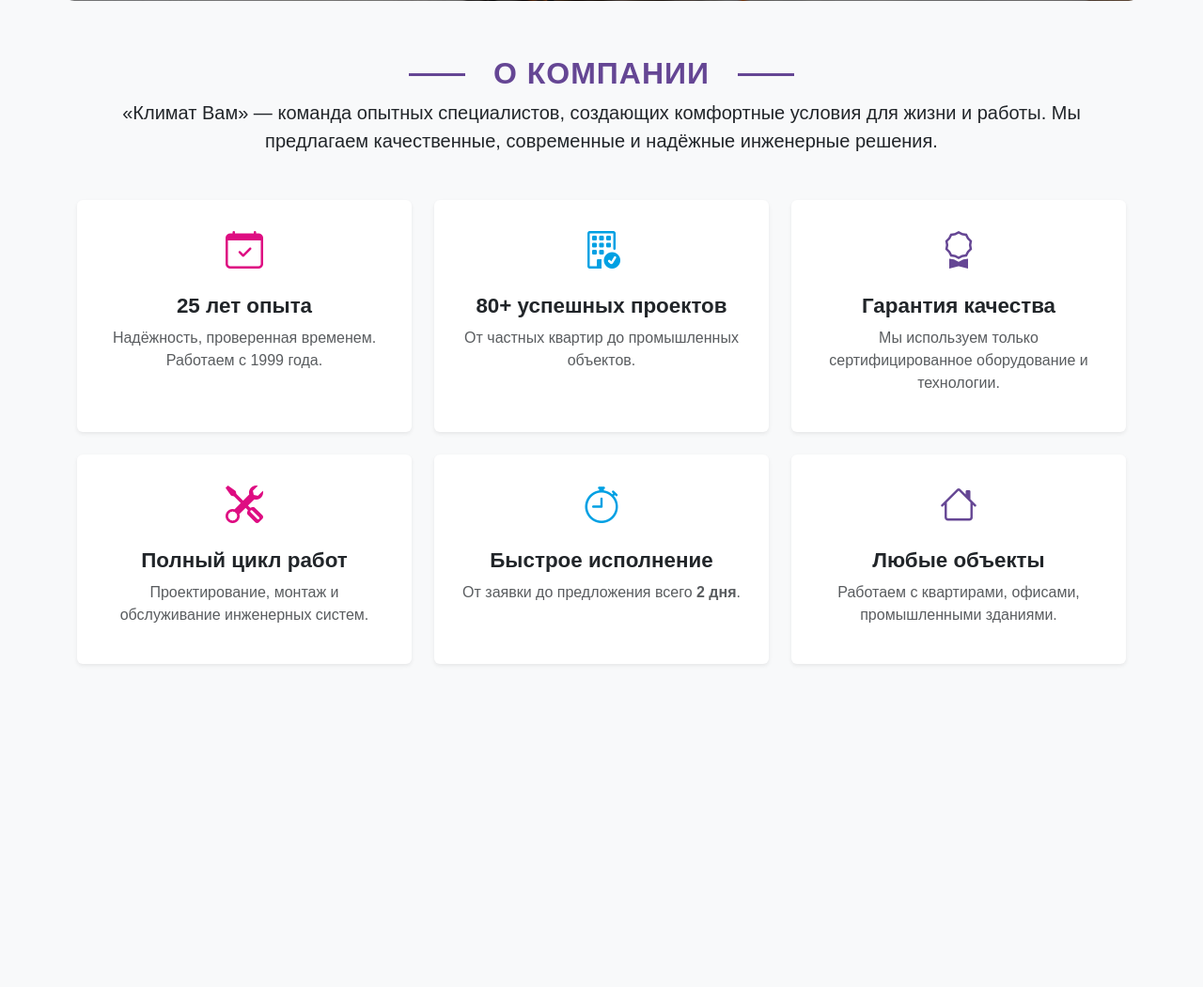
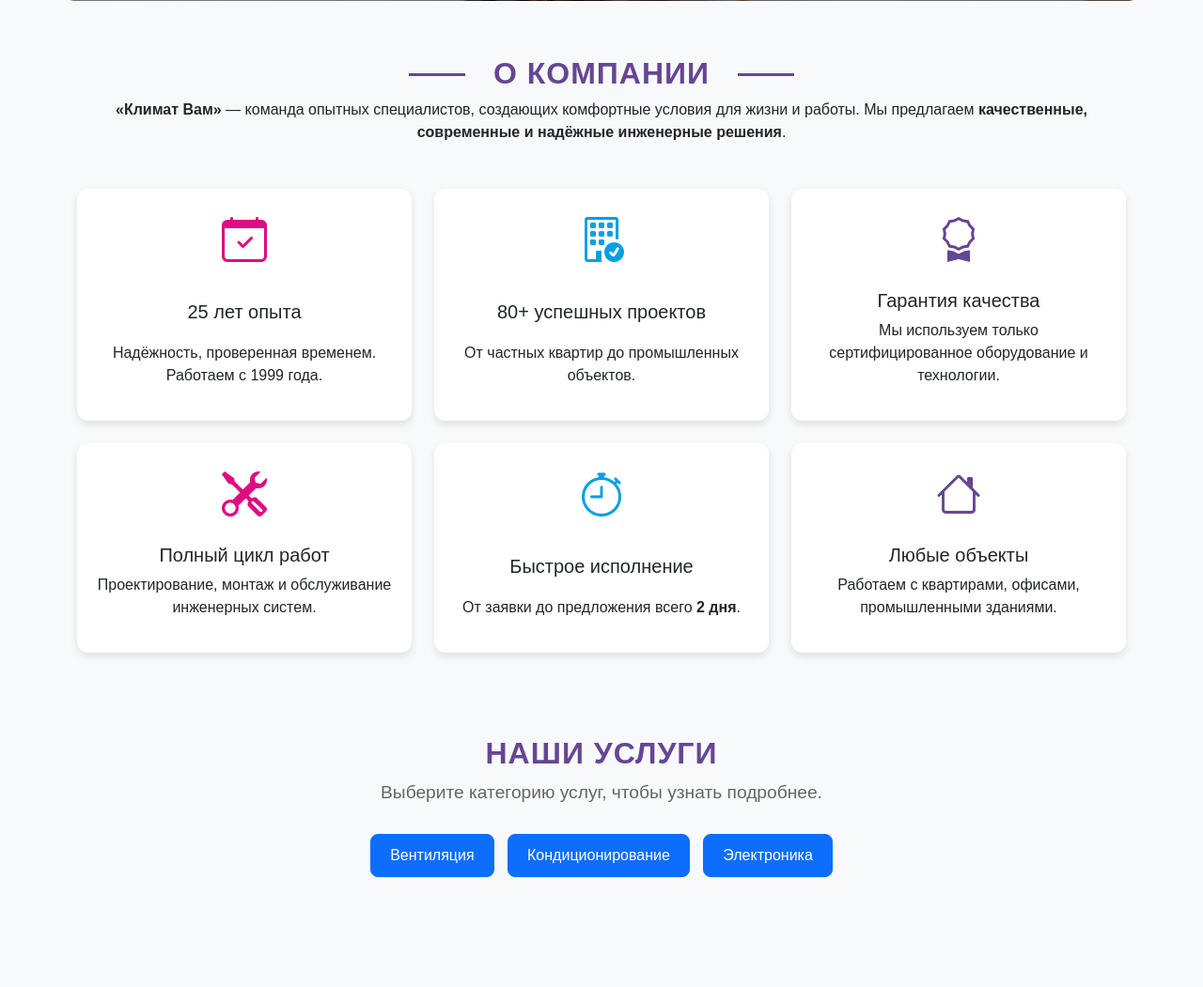
Before and after one commit to cofedish/klimat-ne-vam, a Flask app: page / in a window 1280 px wide. Shown: the part 775-1826 px from the top of the page at 94% size. Before the commit the page ends 1483 px from the top, so only its background shows below. Run offline with Flask 3, Linux system fonts and the light colour scheme.

Commit message:
Мало мальски рабочие услуги

```diff
--- a/static/css/about_company.css
+++ b/static/css/about_company.css
@@ -1,10 +1,4 @@
-/* Основные стили */
-body {
-  font-family: Arial, sans-serif;
-  background-color: #f8f9fa;
-}
-
-.section-title {
+#about .about-title {
   color: #654694;
   font-weight: bold;
   text-transform: uppercase;
@@ -15,8 +9,8 @@ body {
   padding: 0 20px;
 }
 
-.section-title::before,
-.section-title::after {
+#about .about-title::before,
+#about .about-title::after {
   content: "";
   position: absolute;
   top: 50%;
@@ -25,44 +19,42 @@ body {
   background-color: #654694;
 }
 
-.section-title::before {
+#about .about-title::before {
   left: -70px;
 }
 
-.section-title::after {
+#about .about-title::after {
   right: -70px;
 }
 
-.fact-card h5 {
-  font-size: 1.4rem;
+/* Выровняем высоту и ширину карточек */
+#about .row .col-md-4 {
+  display: flex;
+  flex-grow: 1; /* Равномерное распределение колонок */
 }
 
-.fact-card p {
-  flex-grow: 1;
-  /* Заполняет оставшееся пространство */
+#about .about-card {
+  background: white;
+  border-radius: 12px;
+  box-shadow: 0 4px 8px rgba(0, 0, 0, 0.1);
+  padding: 20px;
+  transition: transform 0.3s ease, box-shadow 0.3s ease;
+  display: flex;
+  flex-direction: column;
+  justify-content: space-between; /* Равномерное распределение */
+  height: 100%; /* Одинаковая высота */
+  width: 100%; /* Одинаковая ширина */
 }
 
-
-/* Анимация карточек */
-.fact-card {
-  transition: transform 0.3s ease, box-shadow 0.3s ease;
-  cursor: pointer;
-  display: flex;
-  flex-direction: column;
-  align-items: center;
-  text-align: center;
-  height: 100%;
-  /* Одинаковая высота */
-}
-
-.fact-card:hover {
+#about .about-card:hover {
   transform: translateY(-8px);
   box-shadow: 0 8px 16px rgba(0, 0, 0, 0.2);
 }
 
-.fact-card p {
-  flex-grow: 1;
-  /* Заполняет оставшееся пространство */
+/* Иконки */
+#about .about-icon {
+  font-size: 3rem;
+  margin-bottom: 15px;
 }
 
 /* Цвета иконок */
@@ -77,39 +69,3 @@ body {
 .icon-purple {
   color: #654694;
 }
-
-/* Анимация появления */
-.fade-in {
-    opacity: 0;
-    transform: translateY(20px);
-    transition: opacity 0.6s ease-out, transform 0.6s ease-out;
-}
-
-.fade-in.animate {
-    opacity: 1;
-    transform: translateY(0);
-}
-
-@media (max-width: 768px) {
-    .fact-card {
-        padding: 20px;
-    }
-}
-
-@media (max-width: 576px) {
-    .fact-card {
-        margin-bottom: 20px;
-    }
-}
-
-@keyframes fadeInUp {
-  from {
-    opacity: 0;
-    transform: translateY(30px);
-  }
-
-  to {
-    opacity: 1;
-    transform: translateY(0);
-  }
-}
--- /dev/null
+++ b/static/css/services.css
@@ -0,0 +1,61 @@
+/* Раздел "Услуги" */
+.services {
+    font-family: Arial, sans-serif;
+    background-color: #f8f9fa;
+    padding: 40px 0;
+  }
+
+  .services-title {
+    color: #654694;
+    font-weight: bold;
+    text-transform: uppercase;
+    letter-spacing: 1px;
+    font-size: 2rem;
+    position: relative;
+    display: inline-block;
+    padding: 0 20px;
+  }
+
+  .services-description {
+    font-size: 1.2rem;
+    color: #666;
+  }
+
+  /* Стили кнопок */
+  .service-btn {
+    margin: 5px;
+    padding: 10px 20px;
+    font-size: 1rem;
+    border-radius: 8px;
+    transition: all 0.3s ease;
+  }
+
+  .service-btn:hover {
+    background-color: #654694;
+    color: white;
+  }
+
+  /* Стили карточек */
+  .service-card {
+    margin-top: 20px;
+  }
+
+  .service-card .card {
+    border: none;
+    border-radius: 12px;
+    overflow: hidden;
+    transition: transform 0.3s ease, box-shadow 0.3s ease;
+  }
+
+  .service-card .card:hover {
+    transform: translateY(-8px);
+    box-shadow: 0 8px 16px rgba(0, 0, 0, 0.2);
+  }
+
+  .service-card img {
+    width: 100%;
+    height: 200px;
+    object-fit: cover;
+    border-top-left-radius: 12px;
+    border-top-right-radius: 12px;
+  }
--- a/static/js/script.js
+++ b/static/js/script.js
@@ -33,3 +33,57 @@ document.addEventListener("DOMContentLoaded", function () {
     observer.observe(el);
   });
 });
+
+
+document.addEventListener("DOMContentLoaded", function () {
+  const services = {
+      ventilation: [
+          { image: "static/images/ventilation1.jpg", title: "Монтаж систем вентиляции" },
+          { image: "static/images/ventilation2.jpg", title: "Очистка и обслуживание" },
+          { image: "static/images/ventilation3.jpg", title: "Проектирование вентиляции" }
+      ],
+      conditioning: [
+          { image: "static/images/conditioning1.jpg", title: "Установка кондиционеров" },
+          { image: "static/images/conditioning2.jpg", title: "Обслуживание и ремонт" },
+          { image: "static/images/conditioning3.jpg", title: "Заправка фреоном" }
+      ],
+      electronics: [
+          { image: "static/images/electronics1.jpg", title: "Штробирование" },
+          { image: "static/images/electronics2.jpg", title: "Установка ламп" },
+          { image: "static/images/electronics3.jpg", title: "Установка датчиков" }
+      ]
+  };
+
+  const buttons = document.querySelectorAll(".service-btn");
+  const container = document.querySelector(".service-cards-container");
+
+  buttons.forEach(button => {
+      button.addEventListener("click", function () {
+          const category = this.getAttribute("data-category");
+
+          // Очищаем контейнер перед добавлением новых карточек
+          container.innerHTML = "";
+
+          // Добавляем новые карточки
+          services[category].forEach((service, index) => {
+              const card = document.createElement("div");
+              card.classList.add("col-md-4", "service-card");
+              card.setAttribute("data-aos", "fade-up");
+              card.setAttribute("data-aos-delay", index * 100); // Анимация с задержкой
+
+              card.innerHTML = `
+                  <div class="card shadow-sm">
+                      <img src="${service.image}" class="card-img-top" alt="${service.title}">
+                      <div class="card-body text-center">
+                          <h5 class="card-title">${service.title}</h5>
+                      </div>
+                  </div>
+              `;
+              container.appendChild(card);
+          });
+
+          // Инициализируем AOS заново для новой анимации
+          AOS.init();
+      });
+  });
+});
--- a/templates/index.html
+++ b/templates/index.html
@@ -1,17 +1,27 @@
 <!DOCTYPE html>
 <html lang="ru">
-
   <head>
     <meta charset="UTF-8" />
     <meta name="viewport" content="width=device-width, initial-scale=1.0" />
     <title>Навигация и карусель</title>
-    <!-- Подключаем Bootstrap CSS -->
-    <link href="https://cdn.jsdelivr.net/npm/bootstrap@5.3.3/dist/css/bootstrap.min.css" rel="stylesheet" />
-    <link rel="stylesheet" href="https://cdn.jsdelivr.net/npm/bootstrap-icons/font/bootstrap-icons.css" />
+
+    <!-- Подключаем Bootstrap и AOS -->
+    <link
+      href="https://cdn.jsdelivr.net/npm/bootstrap@5.3.3/dist/css/bootstrap.min.css"
+      rel="stylesheet"
+    />
+    <link
+      rel="stylesheet"
+      href="https://cdn.jsdelivr.net/npm/bootstrap-icons/font/bootstrap-icons.css"
+    />
+    <link rel="stylesheet" href="https://unpkg.com/aos@2.3.1/dist/aos.css" />
+
+
+    <!-- Подключаем стили -->
     <link href="static/css/style.css" rel="stylesheet" />
     <link href="static/css/about_company.css" rel="stylesheet" />
     <link href="static/css/navigate.css" rel="stylesheet" />
-
+    <link href="static/css/services.css" rel="stylesheet" />
   </head>
 
   <body>
@@ -21,18 +31,26 @@
         <a class="navbar-brand" href="#" style="margin-right: 80px">
           <img src="static/images/logo.png" alt="Логотип" height="60" />
         </a>
-            <button class="navbar-toggler" type="button" data-bs-toggle="collapse" data-bs-target="#navbarCustom"
-                aria-controls="navbarCustom" aria-expanded="false" aria-label="Toggle navigation">
+        <button
+          class="navbar-toggler"
+          type="button"
+          data-bs-toggle="collapse"
+          data-bs-target="#navbarCustom"
+          aria-controls="navbarCustom"
+          aria-expanded="false"
+          aria-label="Toggle navigation"
+        >
           <span class="navbar-toggler-icon"></span>
         </button>
-            <div class="collapse navbar-collapse justify-content-center" id="navbarCustom">
+        <div
+          class="collapse navbar-collapse justify-content-center"
+          id="navbarCustom"
+        >
           <ul class="navbar-nav mb-2 mb-lg-0">
             <li class="nav-item">
               <a class="nav-link" href="#">О компании</a>
             </li>
-                    <li class="nav-item">
-                        <a class="nav-link" href="#">Услуги</a>
-                    </li>
+            <li class="nav-item"><a class="nav-link" href="#">Услуги</a></li>
             <li class="nav-item">
               <a class="nav-link" href="#">Наши проекты</a>
             </li>
@@ -40,7 +58,7 @@
               <a class="nav-link" href="#">Наши клиенты</a>
             </li>
             <li class="nav-item">
-                        <a class="nav-link" href="#">Связаться с нами </a>
+              <a class="nav-link" href="#">Связаться с нами</a>
             </li>
           </ul>
         </div>
@@ -48,120 +66,174 @@
     </nav>
 
     <!-- Карусель -->
-    <div id="carouselExample" class="carousel slide" data-bs-ride="carousel" data-bs-interval="5000">
+    <div
+      id="carouselExample"
+      class="carousel slide"
+      data-bs-ride="carousel"
+      data-bs-interval="5000"
+    >
       <div class="carousel-inner">
         <div class="carousel-item active">
-                <img src="static/images/electro.jpg" class="d-block w-100" alt="Электроника" />
+          <img
+            src="static/images/electro.jpg"
+            class="d-block w-100"
+            alt="Электроника"
+          />
           <div class="carousel-caption">
             <h1>Электроника</h1>
             <p>Современные решения для вашего дома и бизнеса</p>
           </div>
         </div>
         <div class="carousel-item">
-                <img src="static/images/conditioner.jpg" class="d-block w-100" alt="Вентиляция" />
+          <img
+            src="static/images/conditioner.jpg"
+            class="d-block w-100"
+            alt="Вентиляция"
+          />
           <div class="carousel-caption">
             <h1>Вентиляция</h1>
             <p>Чистый воздух и комфорт в любое время года</p>
           </div>
         </div>
         <div class="carousel-item">
-                <img src="static/images/i.jpg" class="d-block w-100" alt="Кондиционеры" />
+          <img
+            src="static/images/i.jpg"
+            class="d-block w-100"
+            alt="Кондиционеры"
+          />
           <div class="carousel-caption">
             <h1>Кондиционеры</h1>
             <p>Охлаждение и тепло по вашим правилам</p>
           </div>
         </div>
       </div>
-        <button class="carousel-control-prev" type="button" data-bs-target="#carouselExample" data-bs-slide="prev">
+      <button
+        class="carousel-control-prev"
+        type="button"
+        data-bs-target="#carouselExample"
+        data-bs-slide="prev"
+      >
         <span class="carousel-control-prev-icon" aria-hidden="true"></span>
         <span class="visually-hidden">Предыдущий</span>
       </button>
-        <button class="carousel-control-next" type="button" data-bs-target="#carouselExample" data-bs-slide="next">
+      <button
+        class="carousel-control-next"
+        type="button"
+        data-bs-target="#carouselExample"
+        data-bs-slide="next"
+      >
         <span class="carousel-control-next-icon" aria-hidden="true"></span>
         <span class="visually-hidden">Следующий</span>
       </button>
     </div>
-</body>
-
-</html>
 
     <!-- Раздел "О компании" -->
-<section class="container my-5">
-    <div class="text-center mb-4">
-        <h2 class="section-title fade-in">О компании</h2>
-        <p class="lead fade-in" style="animation-delay: 0.1s">
-            <strong>«Климат Вам»</strong> — команда опытных специалистов, создающих комфортные условия для жизни и
-            работы. Мы предлагаем
-            <strong>качественные, современные и надёжные инженерные решения</strong>.
+    <section class="about-company container my-5" id="about">
+      <div class="text-center mb-4" data-aos="fade-up" data-aos-delay="50">
+        <h2 class="about-title">О компании</h2>
+        <p class="about-lead">
+          <strong>«Климат Вам»</strong> — команда опытных специалистов,
+          создающих комфортные условия для жизни и работы. Мы предлагаем
+          <strong
+            >качественные, современные и надёжные инженерные решения</strong
+          >.
         </p>
       </div>
 
       <div class="row text-center">
-        <div class="col-md-4 mt-4 fade-in" style="animation-delay: 0.2s">
-            <div class="card fact-card border-0 shadow-sm p-4">
-                <div class="mb-3">
-                    <i class="bi bi-calendar-check fs-1 icon-pink"></i>
-                </div>
-                <h5 class="fw-bold">25 лет опыта</h5>
-                <p class="text-muted">Надёжность, проверенная временем. Работаем с 1999 года.</p>
+        <div class="col-md-4 mt-4" data-aos="fade-up" data-aos-delay="100">
+          <div class="about-card">
+            <i class="bi bi-calendar-check about-icon icon-pink"></i>
+            <h5>25 лет опыта</h5>
+            <p>Надёжность, проверенная временем. Работаем с 1999 года.</p>
           </div>
         </div>
 
-        <div class="col-md-4 mt-4 fade-in" style="animation-delay: 0.3s">
-            <div class="card fact-card border-0 shadow-sm p-4">
-                <div class="mb-3">
-                    <i class="bi bi-building-check fs-1 icon-blue"></i>
-                </div>
-                <h5 class="fw-bold">80+ успешных проектов</h5>
-                <p class="text-muted">От частных квартир до промышленных объектов.</p>
+        <div class="col-md-4 mt-4" data-aos="fade-up" data-aos-delay="200">
+          <div class="about-card">
+            <i class="bi bi-building-check about-icon icon-blue"></i>
+            <h5>80+ успешных проектов</h5>
+            <p>От частных квартир до промышленных объектов.</p>
           </div>
         </div>
 
-        <div class="col-md-4 mt-4 fade-in" style="animation-delay: 0.4s">
-            <div class="card fact-card border-0 shadow-sm p-4">
-                <div class="mb-3">
-                    <i class="bi bi-award fs-1 icon-purple"></i>
-                </div>
-                <h5 class="fw-bold">Гарантия качества</h5>
-                <p class="text-muted">Мы используем только сертифицированное оборудование и технологии.</p>
+        <div class="col-md-4 mt-4" data-aos="fade-up" data-aos-delay="300">
+          <div class="about-card">
+            <i class="bi bi-award about-icon icon-purple"></i>
+            <h5>Гарантия качества</h5>
+            <p>
+              Мы используем только сертифицированное оборудование и технологии.
+            </p>
           </div>
         </div>
 
-        <div class="col-md-4 mt-4 fade-in" style="animation-delay: 0.5s">
-            <div class="card fact-card border-0 shadow-sm p-4">
-                <div class="mb-3">
-                    <i class="bi bi-tools fs-1 icon-pink"></i>
-                </div>
-                <h5 class="fw-bold">Полный цикл работ</h5>
-                <p class="text-muted">Проектирование, монтаж и обслуживание инженерных систем.</p>
+        <div class="col-md-4 mt-4" data-aos="fade-up" data-aos-delay="400">
+          <div class="about-card">
+            <i class="bi bi-tools about-icon icon-pink"></i>
+            <h5>Полный цикл работ</h5>
+            <p>Проектирование, монтаж и обслуживание инженерных систем.</p>
           </div>
         </div>
 
-        <div class="col-md-4 mt-4 fade-in" style="animation-delay: 0.6s">
-            <div class="card fact-card border-0 shadow-sm p-4">
-                <div class="mb-3">
-                    <i class="bi bi-stopwatch fs-1 icon-blue"></i>
-                </div>
-                <h5 class="fw-bold">Быстрое исполнение</h5>
-                <p class="text-muted">От заявки до предложения всего <strong>2 дня</strong>.</p>
+        <div class="col-md-4 mt-4" data-aos="fade-up" data-aos-delay="500">
+          <div class="about-card">
+            <i class="bi bi-stopwatch about-icon icon-blue"></i>
+            <h5>Быстрое исполнение</h5>
+            <p>От заявки до предложения всего <strong>2 дня</strong>.</p>
           </div>
         </div>
 
-        <div class="col-md-4 mt-4 fade-in" style="animation-delay: 0.7s">
-            <div class="card fact-card border-0 shadow-sm p-4">
-                <div class="mb-3">
-                    <i class="bi bi-house fs-1 icon-purple"></i>
-                </div>
-                <h5 class="fw-bold">Любые объекты</h5>
-                <p class="text-muted">Работаем с квартирами, офисами, промышленными зданиями.</p>
+        <div class="col-md-4 mt-4" data-aos="fade-up" data-aos-delay="600">
+          <div class="about-card">
+            <i class="bi bi-house about-icon icon-purple"></i>
+            <h5>Любые объекты</h5>
+            <p>Работаем с квартирами, офисами, промышленными зданиями.</p>
           </div>
         </div>
       </div>
     </section>
 
-<!-- Подключаем Bootstrap JS -->
+    <!-- Раздел "Услуги" -->
+    <section class="services container my-5">
+      <div class="text-center mb-4">
+        <h2 class="services-title">Наши услуги</h2>
+        <p class="services-description">
+          Выберите категорию услуг, чтобы узнать подробнее.
+        </p>
+      </div>
+
+      <!-- Кнопки переключения -->
+      <div class="text-center mb-4">
+        <button class="btn btn-primary service-btn" data-category="ventilation">
+          Вентиляция
+        </button>
+        <button
+          class="btn btn-primary service-btn"
+          data-category="conditioning"
+        >
+          Кондиционирование
+        </button>
+        <button class="btn btn-primary service-btn" data-category="electronics">
+          Электроника
+        </button>
+      </div>
+
+      <!-- Контейнер для карточек -->
+      <div class="row service-cards-container">
+        <!-- Карточки будут добавляться динамически -->
+      </div>
+    </section>
+
+    <!-- Подключаем JS -->
+    <script src="https://unpkg.com/aos@2.3.1/dist/aos.js"></script>
+    <script>
+      AOS.init({
+        duration: 1000, // Время анимации
+        easing: "ease-out",
+        once: true, // Запуск анимации один раз
+      });
+    </script>
     <script src="static/js/script.js"></script>
     <script src="https://cdn.jsdelivr.net/npm/bootstrap@5.3.3/dist/js/bootstrap.bundle.min.js"></script>
   </body>
-
 </html>
```
Also changed, not shown: static/images/services/electro1.png (added), static/images/services/electro2.png (added), static/images/services/electro3.png (added), static/images/services/electro4.png (added), static/images/services/electro6.png (added), static/images/services/electro7.png (added), static/images/services/electro8.png (added), 2 other files. Lines whose indentation alone changed are shown as unchanged.
